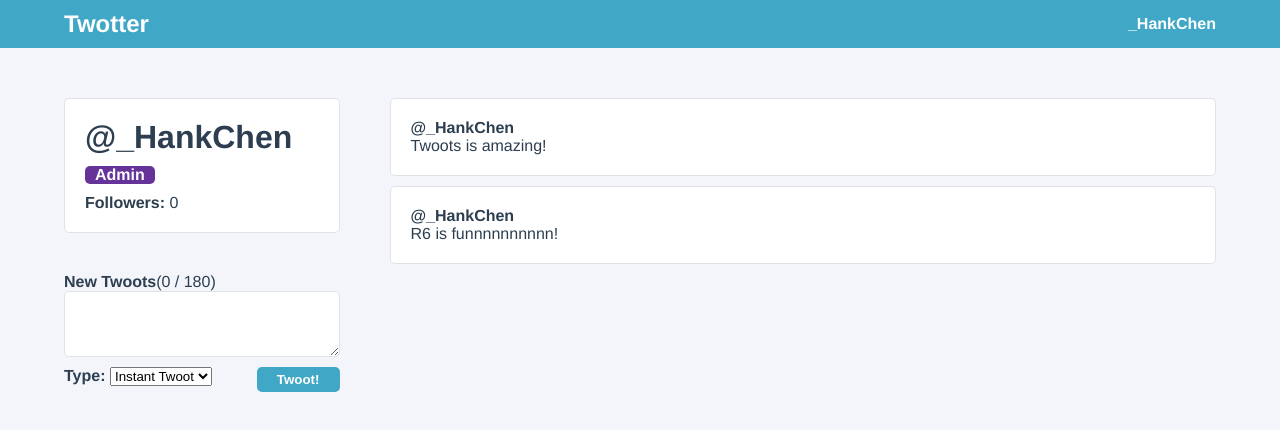
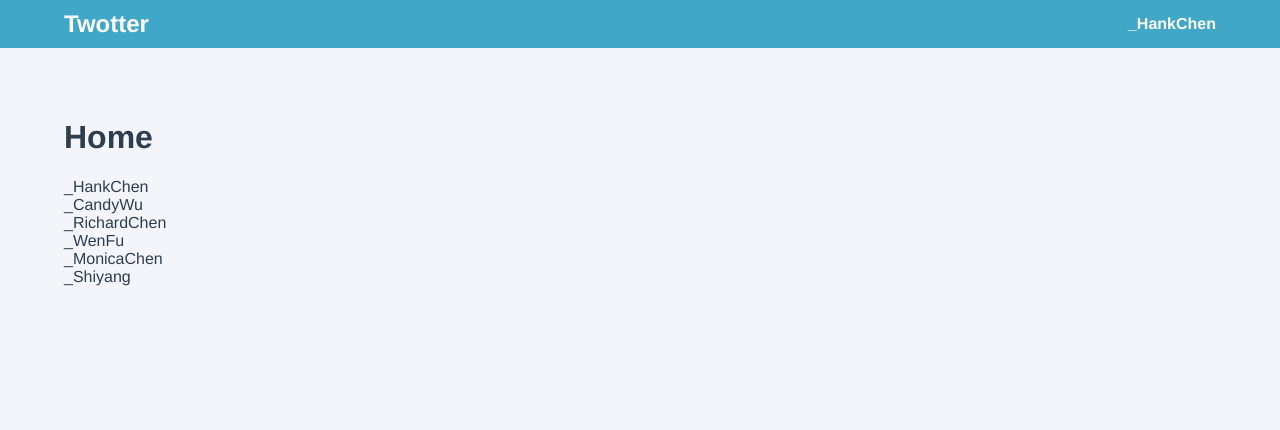
Before and after one commit to EisenShiyang/twotter, a Vue app: page / in a window 1280 px wide. Shown: the top 430 px of the page. Built offline with nearby package versions, Linux system fonts and the light colour scheme.

Commit message:
Routing With Vue Router 4
Add a router which enables me to list out all users at the home page.  Also, create a route guard to prevent non-admin users entering admin page.

```diff
--- a/package.json
+++ b/package.json
@@ -10,11 +10,13 @@
   "dependencies": {
     "core-js": "^3.6.5",
     "node-sass": "^5.0.0",
-    "vue": "^3.0.0"
+    "vue": "^3.0.0",
+    "vue-router": "^4.0.0-0"
   },
   "devDependencies": {
     "@vue/cli-plugin-babel": "~4.5.0",
     "@vue/cli-plugin-eslint": "~4.5.0",
+    "@vue/cli-plugin-router": "^4.5.11",
     "@vue/cli-service": "~4.5.0",
     "@vue/compiler-sfc": "^3.0.0",
     "babel-eslint": "^10.1.0",
--- a/src/App.vue
+++ b/src/App.vue
@@ -1,23 +1,22 @@
 <template>
   <div id="app">
     <nav>
-      <div class="navigation_logo">
-        Twotter
-      </div>
+      <router-link :to="{ name: 'Home' }">
+        <div class="navigation_logo">
+          Twotter
+        </div>
+      </router-link>
       <div class="navigation_user">
         {{ user.username }}
       </div>
     </nav>
-    <UserProfile/>
+    <router-view/>
   </div>
 </template>
 
 <script>
-import UserProfile from "./components/UserProfile"
-
 export default {
   name: 'App',
-  components: { UserProfile },
   data() {
     return {
       user: {
@@ -37,7 +36,6 @@
   min-height: 100vh;
   background-color: #F3F5FA;
 }
-
 nav {
   display: flex;
   align-items: center;
@@ -45,12 +43,10 @@
   padding: 10px 5%;
   background-color: #40a7c7;
   color: white;
-
   .navigation_logo {
     font-size: 24px;
     font-weight: bold;
   }
-
   .navigation_user {
     font-weight: bold;
   }
--- /dev/null
+++ b/src/assets/users.js
@@ -0,0 +1,65 @@
+export const users = [
+    {
+        "id": 1,
+        "username": "_HankChen",
+        "firstname": "Hank",
+        "lastname": "Chen",
+        "email": "hankchen19970516@gmail.com",
+        "isAdmin": true,
+        "twoots": [
+            {"id": 1, "content": "Twoots is amazing!"},
+            {"id": 2, "content": "R6 is funnnnnnnnnn!"}
+        ],
+        "followers": 2
+    },
+    {
+        "id": 2,
+        "username": "_CandyWu",
+        "firstname": "Candy",
+        "lastname": "Wu",
+        "email": null,
+        "isAdmin": false,
+        "twoots": [],
+        "followers": 5
+    },
+    {
+        "id": 3,
+        "username": "_RichardChen",
+        "firstname": "Richard",
+        "lastname": "Chen",
+        "email": null,
+        "isAdmin": false,
+        "twoots": [],
+        "followers": 6
+    },
+    {
+        "id": 4,
+        "username": "_WenFu",
+        "firstname": "Wen",
+        "lastname": "Fu",
+        "email": null,
+        "isAdmin": false,
+        "twoots": [],
+        "followers": 9
+    },
+    {
+        "id": 5,
+        "username": "_MonicaChen",
+        "firstname": "Monica",
+        "lastname": "Chen",
+        "email": null,
+        "isAdmin": false,
+        "twoots": [],
+        "followers": 11
+    },
+    {
+        "id": 6,
+        "username": "_Shiyang",
+        "firstname": "Shiyang",
+        "lastname": "Ole",
+        "email": null,
+        "isAdmin": false,
+        "twoots": [],
+        "followers": 200
+    }
+]
--- a/src/main.js
+++ b/src/main.js
@@ -1,4 +1,5 @@
 import { createApp } from 'vue'
 import App from './App.vue'
+import router from './router'
 
-createApp(App).mount('#app')
+createApp(App).use(router).mount('#app')
--- /dev/null
+++ b/src/router/index.js
@@ -0,0 +1,39 @@
+import { createRouter, createWebHistory } from 'vue-router'
+import Home from '../views/Home.vue'
+import UserProfile from '../views/UserProfile'
+import Admin from '../views/Admin'
+
+const routes = [
+  {
+    path: '/',
+    name: 'Home',
+    component: Home
+  },
+  {
+    path: '/user/:userId', // : is used to declare variable.
+    name: 'UserProfile',
+    component: UserProfile
+  },
+  {
+    path: '/admin',
+    name: 'Admin',
+    component: Admin,
+    meta: {
+      requiresAdmin: true
+    }
+  }
+]
+
+const router = createRouter({
+  history: createWebHistory(),
+  routes
+})
+
+router.beforeEach(async(to, from, next) => {
+  const isAdmin = true;
+  const requiresAdmin = to.matched.some(record => record.meta.requiresAdmin); // Require the admin but you are not an Admin
+  if ( requiresAdmin && !isAdmin ) next({ name: 'Home' });
+  else next();
+})
+
+export default router
--- a/src/styles/base.scss
+++ b/src/styles/base.scss
@@ -1,3 +1,8 @@
 body{
     margin: 0;
 }
+
+a {
+    color: inherit;
+    text-decoration: none;
+}
--- /dev/null
+++ b/src/views/Admin.vue
@@ -0,0 +1,20 @@
+<template>
+  <div class="admin">
+      <h1>Admin</h1>
+  </div>
+</template>
+
+<script>
+export default {
+    name: 'Admin',
+    setup() {
+
+    }
+}
+</script>
+
+<style lang="scss" scoped>
+.admin {
+    padding: 50px 5%;
+}
+</style>
--- /dev/null
+++ b/src/views/Home.vue
@@ -0,0 +1,34 @@
+<template>
+  <div class="home">
+    <h1>Home</h1>
+    <div class="users-list">
+      <router-link v-for="user in users" :to="{ name: 'UserProfile', params: { userId: user.id } }" :key="user.id">
+        {{ user.username }}
+      </router-link>
+    </div>
+  </div>
+</template>
+
+<script>
+import { users } from "../assets/users";
+
+export default {
+  name: 'Home',
+  setup() {
+    return {
+      users
+    }
+  }
+}
+</script>
+
+<style lang="scss" scoped>
+.home {
+  padding: 50px 5%;
+
+  .users-list {
+    display: flex;
+    flex-direction: column;
+  }
+}
+</style>
--- a/src/components/UserProfile.vue
+++ b/src/views/UserProfile.vue
@@ -24,28 +24,23 @@
 </template>
 
 <script>
-import TwootItem from "./TwootItem";
-import CreateTwootPanel from "./CreateTwootPanel";
-import { reactive } from "vue";
+import TwootItem from "../components/TwootItem";
+import CreateTwootPanel from "../components/CreateTwootPanel";
+import { reactive, computed } from "vue";
+import { useRoute } from "vue-router";
+import { users } from "../assets/users"
 
 export default {
   name: 'UserProfile',
   components: { CreateTwootPanel, TwootItem },
   setup() {
+
+    const route = useRoute();
+    const userId = computed(() => route.params.userId)
+
     const state = reactive({
-      followers: 0,
-      user: {
-        id: 1,
-        username: '_HankChen',
-        firstName: 'Hank',
-        lastName: 'Chen',
-        email: 'hankchen19970516@yahoo.com.tw',
-        isAdmin: true,
-        twoots:[ // Twoots is declared as an array
-            {id: 1, content: "Twoots is amazing!"},
-            {id: 2, content: "R6 is funnnnnnnnnn!"}
-        ]
-      }
+      followers: users[userId.value -1].followers,
+      user: users[userId.value -1] || users[0]
     })
 
     function addTwoot(twoot) {
@@ -57,7 +52,8 @@
 
     return {
       state,
-      addTwoot
+      addTwoot,
+      userId
     }
   }
 };
```
Also changed, not shown: src/assets/users.json (deleted, +0 -61 lines), 1 other file (tests, documents, lock files or other folders).
